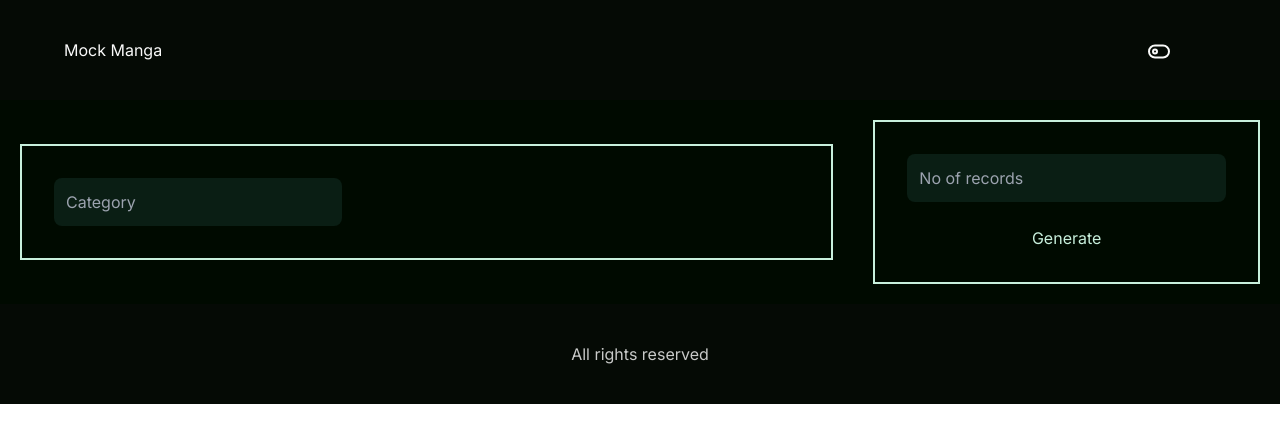
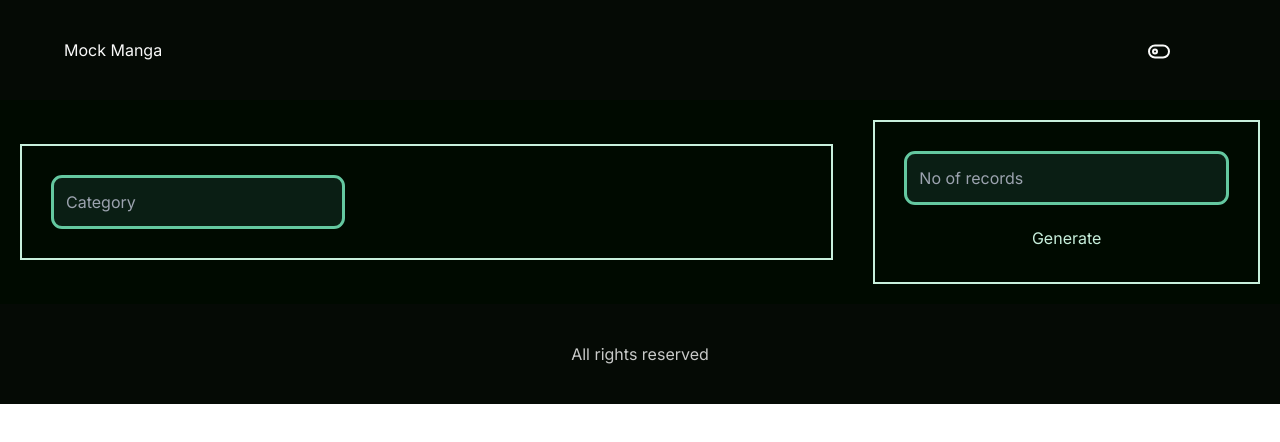
Before and after one commit to suriyaprakhash/mockmanga, a Next.js app: page / in a window 1280 px wide. Shown: the top 442 px of the page. Built offline with nearby package versions, Linux system fonts and the light colour scheme.

Commit message:
text input cosmetic aligment with dropdown

```diff
--- a/src/app/components/shared/dropdown/dropdown.tsx
+++ b/src/app/components/shared/dropdown/dropdown.tsx
@@ -47,7 +47,8 @@ function Dropdown(dropdownProps: DropdownProps) {
     return (
         <div className="p-3 text-dropdown-text" onMouseEnter={showDropdownTray} onMouseLeave={hideDropdownTray}>
             <button className="w-full sm:w-72">
-                <input className="bg-dropdown-bg p-3 w-full sm:w-72 rounded-lg focus:bg-primary-bg" placeholder="Category"
+                <input className="bg-dropdown-bg p-3 w-full sm:w-72 rounded-lg focus:bg-primary-bg
+                    outline focus:outline-offset-2 focus:outline-dropdown-text focus:outline-4" placeholder="Category"
                     value={inputValue}
                     onChange={handleInputChange}
                     onKeyUp={filterDropdownTrayItems} />
--- a/src/app/components/shared/input/input.tsx
+++ b/src/app/components/shared/input/input.tsx
@@ -15,8 +15,10 @@ function Input(inputProps: InputProps) {
     }
 
     return (
-        <div>
-            <input className="bg-dropdown-bg p-3 rounded-lg focus:bg-primary-bg w-full" placeholder={inputProps.placeholder}
+        <div className="text-dropdown-text">
+            <input className="bg-dropdown-bg p-3 w-full rounded-lg focus:bg-primary-bg
+                outline focus:outline-offset-2 focus:outline-dropdown-text focus:outline-4"
+                placeholder={inputProps.placeholder}
                 value={inputValue}
                 onChange={handleInputChange}/>
         </div>
```
